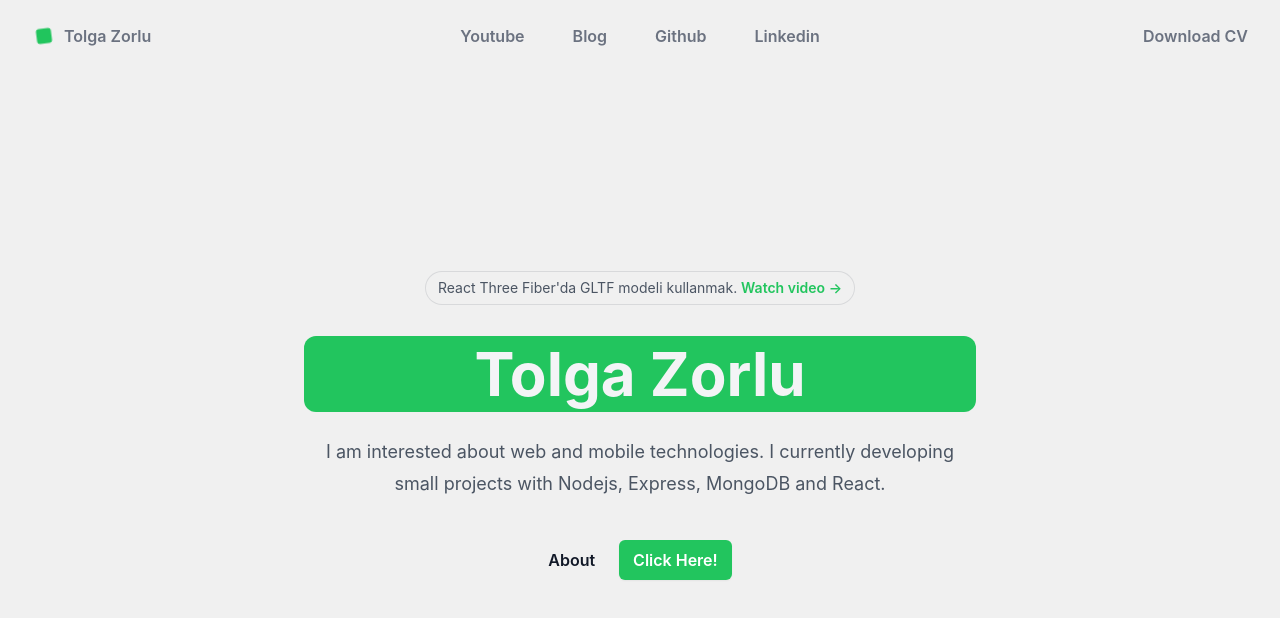
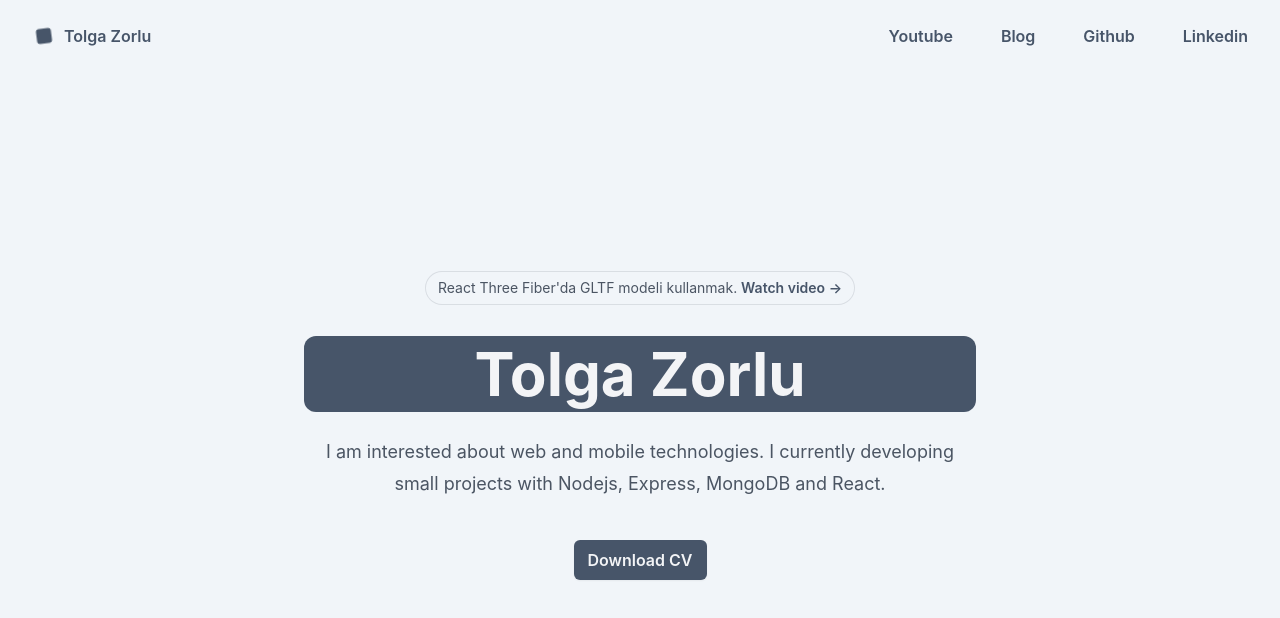
Before and after one commit to tolgazorlu/tolgdev, a React (Vite) app: page / in a window 1280 px wide. Shown: the top 618 px of the page. Built offline with nearby package versions, Linux system fonts and the light colour scheme.

Commit message:
Homepage | navbar and about fixed

```diff
--- a/src/App.jsx
+++ b/src/App.jsx
@@ -1,11 +1,10 @@
-import Background from "./components/Background";
 import Navbar from "./components/Navbar";
 import Hero from "./components/Hero";
 
 function App() {
 
     return(
-    <div className="isolate">
+    <div className="bg-slate-100">
       <Navbar />
       <div>
         <Hero/>
--- a/src/components/Background.jsx
+++ /dev/null
@@ -1,30 +0,0 @@
-export default function Background() {
-  return (
-    <div className="absolute inset-x-0 top-[-10rem] -z-10 transform-gpu overflow-hidden blur-3xl sm:top-[-20rem]">
-        <svg
-          className="relative left-[calc(50%-11rem)] -z-10 h-[21.1875rem] max-w-none -translate-x-1/2 rotate-[30deg] sm:left-[calc(50%-30rem)] sm:h-[42.375rem]"
-          viewBox="0 0 1155 678"
-          xmlns="http://www.w3.org/2000/svg"
-        >
-          <path
-            fill="url(#45de2b6b-92d5-4d68-a6a0-9b9b2abad533)"
-            fillOpacity=".3"
-            d="M317.219 518.975L203.852 678 0 438.341l317.219 80.634 204.172-286.402c1.307 132.337 45.083 346.658 209.733 145.248C936.936 126.058 882.053-94.234 1031.02 41.331c119.18 108.451 130.68 295.337 121.53 375.223L855 299l21.173 362.054-558.954-142.079z"
-          />
-          <defs>
-            <linearGradient
-              id="45de2b6b-92d5-4d68-a6a0-9b9b2abad533"
-              x1="1155.49"
-              x2="-78.208"
-              y1=".177"
-              y2="474.645"
-              gradientUnits="userSpaceOnUse"
-            >
-              <stop stopColor="cyan" />
-              <stop offset={1} stopColor="blue" />
-            </linearGradient>
-          </defs>
-        </svg>
-      </div>
-  )
-}
--- a/src/components/Hero.jsx
+++ b/src/components/Hero.jsx
@@ -8,7 +8,7 @@ export default function Example() {
               React Three Fiber'da GLTF modeli kullanmak.{" "}
               <a
                 href="https://www.youtube.com/watch?v=3iPZCljw2l8"
-                className="font-semibold text-green-500"
+                className="font-semibold text-slate-600"
               >
                 <span className="absolute inset-0" aria-hidden="true" />
                 Watch video <span aria-hidden="true">&rarr;</span>
@@ -16,7 +16,7 @@ export default function Example() {
             </div>
           </div>
           <div className="text-center">
-            <h1 className="text-4xl font-bold text-gray-100 bg-green-500 rounded-xl p-2 sm:text-6xl">
+            <h1 className="text-4xl font-bold text-gray-100 bg-slate-600 rounded-xl p-2 sm:text-6xl">
               Tolga Zorlu
             </h1>
             <p className="mt-6 text-lg leading-8 text-gray-600">
@@ -25,16 +25,10 @@ export default function Example() {
             </p>
             <div className="mt-10 flex items-center justify-center gap-x-6">
               <a
-                href="#"
-                className="text-base font-semibold leading-7 text-gray-900"
+                href="https://drive.google.com/file/d/1IKD5QtKgBeURHlvYk-jIUGYGpEQZrsTD/view?usp=sharing"
+                className="rounded-md bg-slate-600 px-3.5 py-1.5 text-base font-semibold leading-7 text-gray-100 shadow-sm hover:bg-slate-700 focus-visible:outline focus-visible:outline-2 focus-visible:outline-offset-2 focus-visible:outline-indigo-600"
               >
-                About
-              </a>
-              <a
-                href="#"
-                className="rounded-md bg-green-500 px-3.5 py-1.5 text-base font-semibold leading-7 text-white shadow-sm hover:bg-indigo-500 focus-visible:outline focus-visible:outline-2 focus-visible:outline-offset-2 focus-visible:outline-indigo-600"
-              >
-                Click Here!
+                Download CV
               </a>
             </div>
           </div>
--- a/src/components/Navbar.jsx
+++ b/src/components/Navbar.jsx
@@ -3,10 +3,10 @@ import { Bars3Icon, XMarkIcon } from "@heroicons/react/24/outline";
 import { useState } from "react";
 
 const navigation = [
-  { name: "Youtube", href: "https://www.youtube.com/@tolgzorlu/videos" },
-  { name: "Blog", href: "http://kiraathane.dev/" },
-  { name: "Github", href: "https://github.com/tolgazorlu?tab=repositories" },
-  { name: "Linkedin", href: "https://www.linkedin.com/in/tolgazorlu/" },
+  { name: "Youtube", href: "https://www.youtube.com/@tolgzorlu/videos"},
+  { name: "Blog", href: "https://medium.com/@tolgazorlu17"},
+  { name: "Github", href: "https://github.com/tolgazorlu?tab=repositories"},
+  { name: "Linkedin", href: "https://www.linkedin.com/in/tolgazorlu/"},
 ];
 
 export default function Navbar() {
@@ -22,7 +22,7 @@ export default function Navbar() {
             <svg
               xmlns="http://www.w3.org/2000/svg"
               viewBox="0 0 24 24"
-              fill="#21c55d"
+              fill="#475569"
               className="w-6 h-6"
             >
               <path
@@ -34,7 +34,7 @@ export default function Navbar() {
             </div>
           </a>
           <div>
-            <a className="ml-2 text-md font-semibold leading-6 text-gray-500">Tolga Zorlu</a>
+            <a className="ml-2 text-md font-semibold leading-6 text-slate-600">Tolga Zorlu</a>
           </div>
         </div>
         <div className="flex lg:hidden">
@@ -52,16 +52,11 @@ export default function Navbar() {
             <a
               key={item.name}
               href={item.href}
-              className="text-md font-semibold leading-6 text-gray-500"
+              className='text-md font-semibold leading-6 text-slate-600 hover:text-[#0b65c2]'
             >
               {item.name}
             </a>
           ))}
-        </div>
-        <div className="hidden lg:flex lg:flex-1 lg:justify-end">
-          <a href="https://export-download.canva.com/5rwGs/DAEYKx5rwGs/1079/0-46456010335.pdf?X-Amz-Algorithm=AWS4-HMAC-SHA256&X-Amz-Credential=***REMOVED***%2F20230205%2Fus-east-1%2Fs3%2Faws4_request&X-Amz-Date=20230205T092106Z&X-Amz-Expires=19974&X-Amz-Signature=a21ec92e505a1ea1889dff3a5386d22ab2ccc6a4d2759736774c8826fcad41f8&X-Amz-SignedHeaders=host&response-content-disposition=attachment%3B%20filename%2A%3DUTF-8%27%27Tolga%2520Zorlu.pdf&response-expires=Sun%2C%2005%20Feb%202023%2014%3A54%3A00%20GMT" className="text-md font-semibold leading-6 text-gray-500">
-            Download CV
-          </a>
         </div>
       </nav>
       <Dialog as="div" open={mobileMenuOpen} onClose={setMobileMenuOpen}>
--- a/src/index.css
+++ b/src/index.css
@@ -18,6 +18,4 @@ main,
 
 body {
   font-family: inter;
-  color: black;
-  background: #f0f0f0;
 }
```
Also changed, not shown: 1 other file (tests, documents, lock files or other folders).
